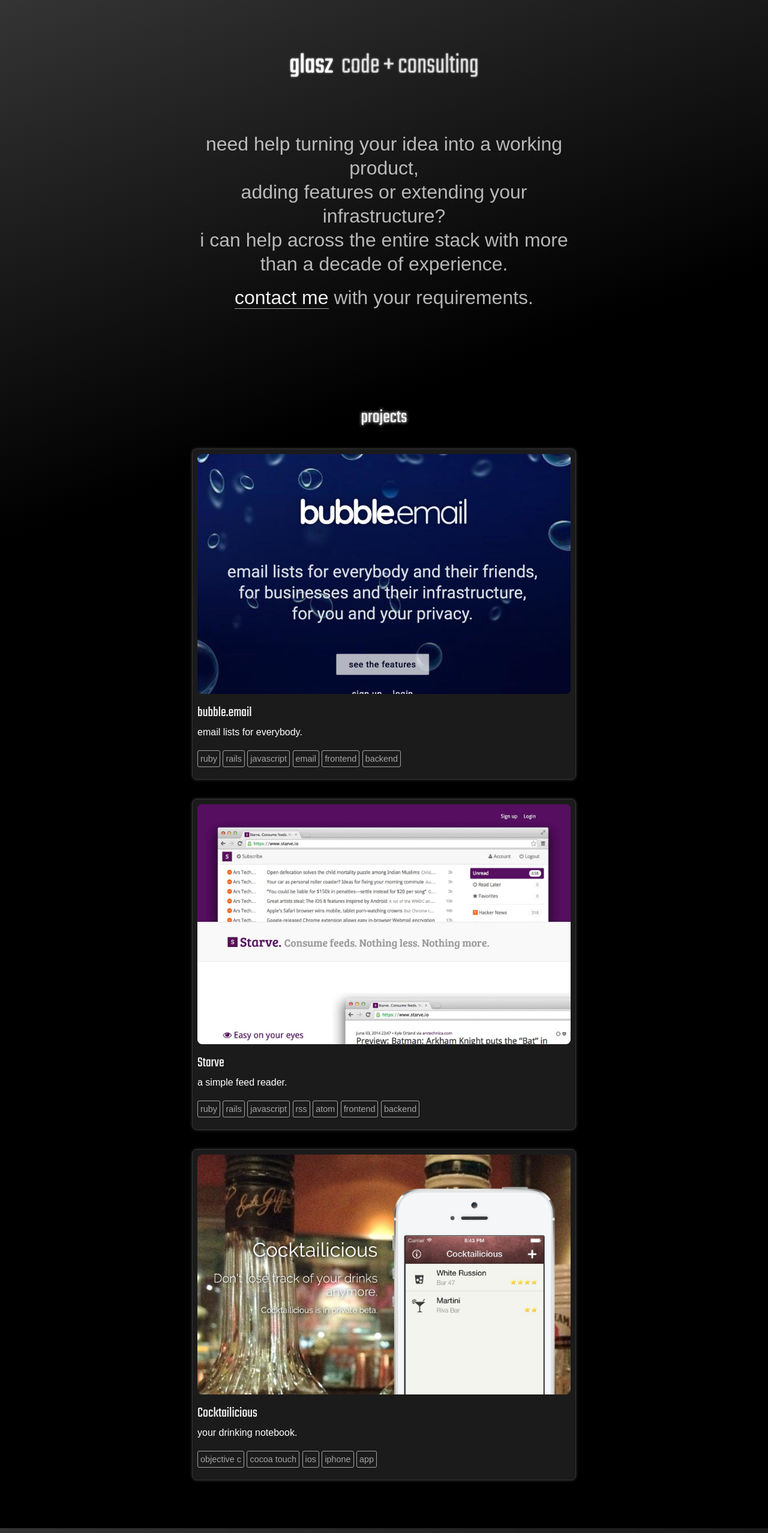
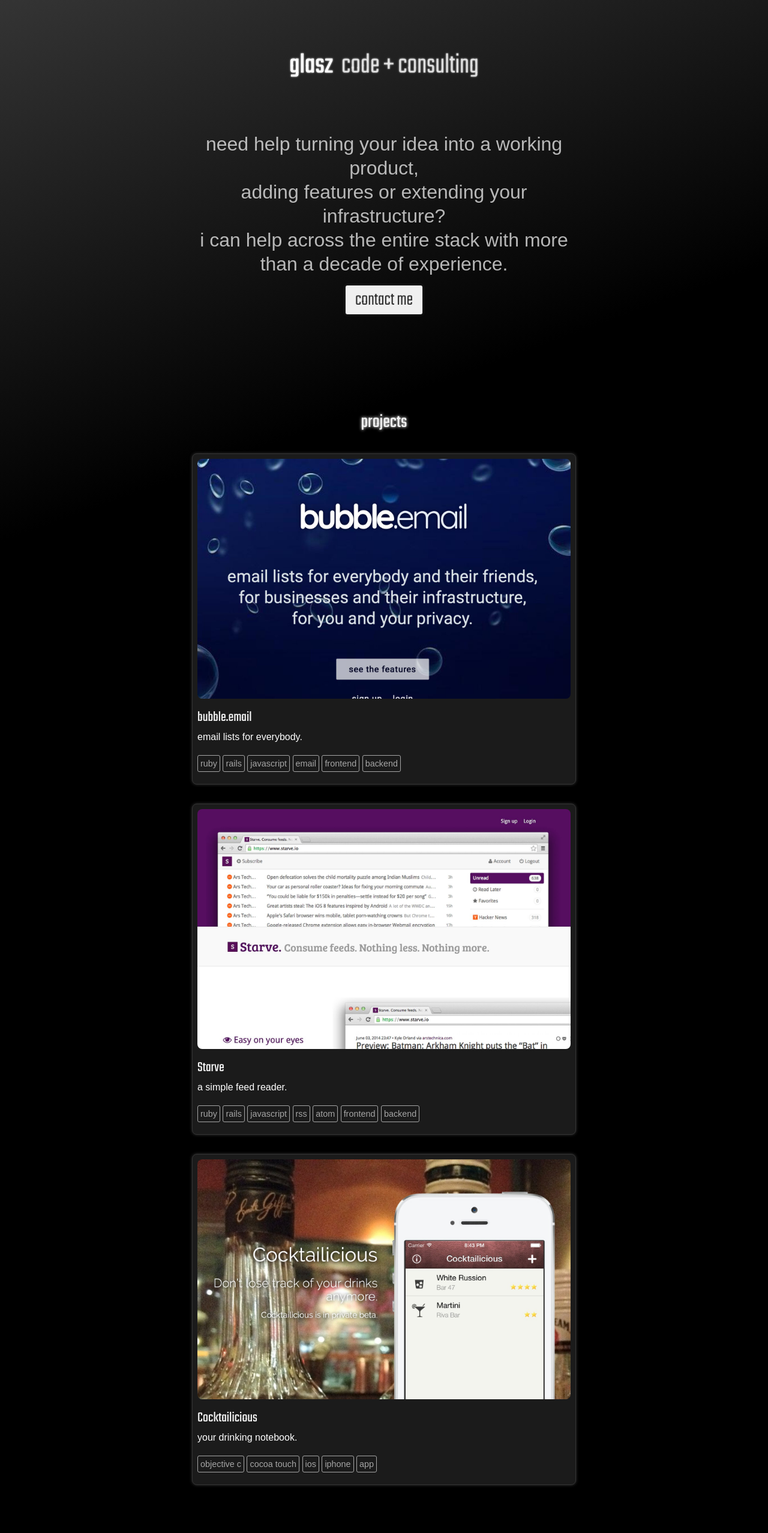
Before and after one commit to glaszig/glaszig.github.io, a Jekyll site: the page built from index.html, in a window 1280 px wide. Shown: the whole page at 60% size. Built offline with Jekyll 4.4.1, drawn with Linux system fonts in a browser that asks for light colours.

Commit message:
more prominent "contact me"

```diff
--- a/index.html
+++ b/index.html
@@ -15,7 +15,7 @@
 		<p>need help turning your idea into a working product,<br>adding features or extending your infrastructure?<br>
 		i can help across the entire stack with more than a decade of experience.</p>
 
-		<p><a href="mailto:{{ site.email }}">contact me</a> with your requirements.</p>
+		<p><a href="mailto:{{ site.email }}" class="button">contact me</a></p>
 	</section>
 
 	<section class="projects">
--- a/static/glasz.scss
+++ b/static/glasz.scss
@@ -112,6 +112,18 @@
   }
 }
 
+.button {
+  display: inline-block;
+  font-family: 'Teko';
+  font-size: 2rem;
+  background: #f0f0f0;
+  color: #343434 !important;
+  box-shadow: 0 0 5px #343434;
+  padding: 0.25rem 1rem;
+  border-radius: 3px;
+  border-bottom: 0 !important;
+}
+
 .project-icon {
   padding-left: 24px;
   background-position: 2px center;
```
